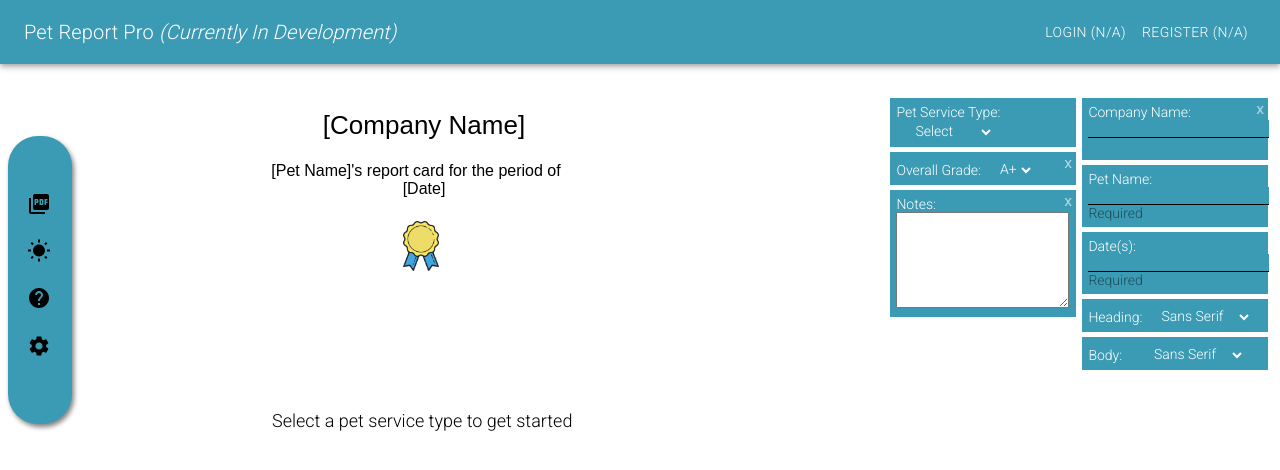
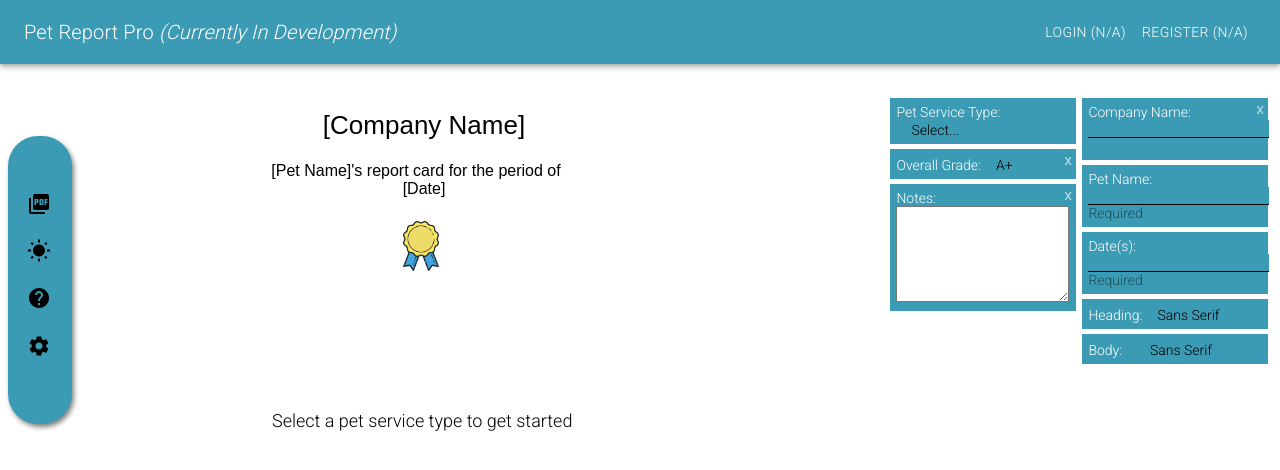
Before and after one commit to Matt2844/pet-report-app, a React (Create React App) app in the folder pet-report/: page / in a window 1280 px wide. Shown: the top 470 px of the page. Built offline with nearby package versions, Linux system fonts and the light colour scheme; a web font is replaced by a local one.

Commit message:
hosted prototype

```diff
--- a/pet-report/src/App.css
+++ b/pet-report/src/App.css
@@ -121,7 +121,6 @@
   color: white;
   background-color: rgb(60, 155, 180);
   position: relative;
-
 }
 
 .input-container-notes textarea {
@@ -177,14 +176,18 @@ select {
   cursor: pointer;
 }
 
+
+
 .clean-label {
+  -webkit-appearance: none;
   padding: 0;
   border: none;
   outline: none;
   font: inherit;
-  color: inherit;
+  color: rgb(0, 0, 0);
   background: none;
   padding-left: 15px;
+
 }
 
 .date-required,
--- a/pet-report/src/components/DashBoard.js
+++ b/pet-report/src/components/DashBoard.js
@@ -107,6 +107,11 @@ export default function DashBoard () {
       setWalkingTheme(true)
     } else if (theme !== 'Walking') {
       setWalkingTheme(false)
+    }
+    if (theme === 'Select') {
+      setSelectTheme(true)
+    } else if (theme !== 'Select') {
+      setSelectTheme(false)
     }
 
   }
@@ -385,7 +390,7 @@ export default function DashBoard () {
           <div className="input-container">
             <label>Pet Service Type:</label>
             <select className="clean-label" onChange={event => findTheme(event.target.value)}>
-              <option value="Select" selected>Select</option>
+              <option value="Select" selected>Select...</option>
               <option value="Basic">Basic</option>
               <option value="Boarding">Boarding</option>
               <option value="Pet Sitting">Pet Sitting</option>
```
Also changed, not shown: 1 other file (tests, documents, lock files or other folders).
